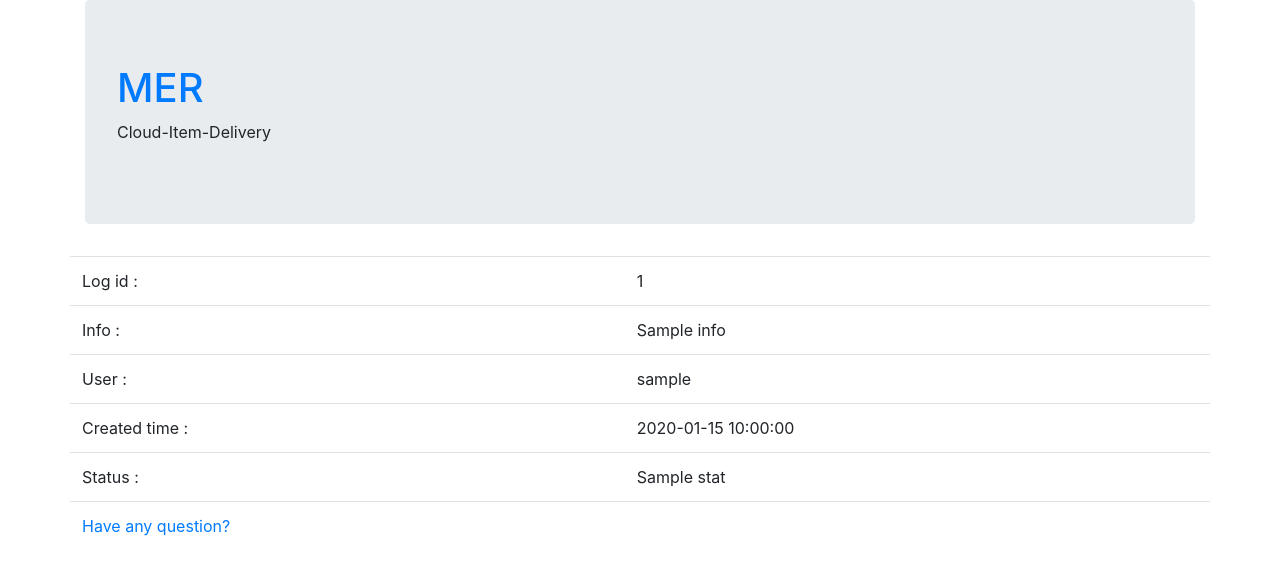
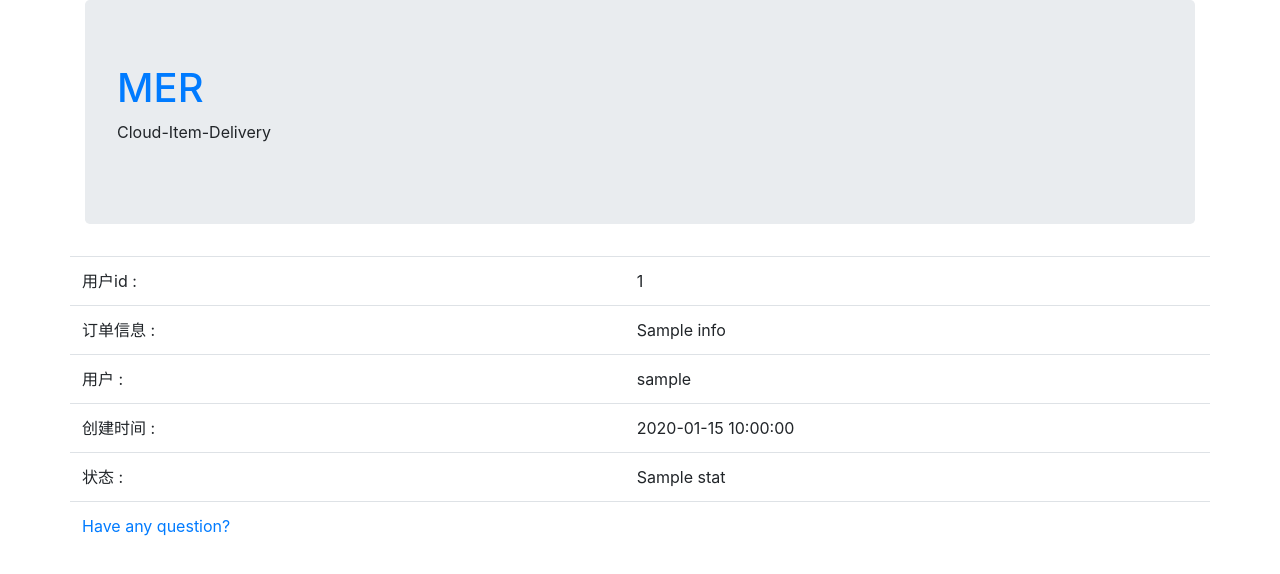
Before and after one commit to Mer1997/flask-server, a Flask app: template server/templates/log/log.html in a window 1280 px wide. Shown: the top 574 px of the page. Run offline with Flask 2, Linux system fonts and the light colour scheme; tables that the repository leaves empty hold one stand-in row (values such as "Sample post"); the template is opened without the code that fills it: values that come from a table or form of the project are taken from there, most other values are stand-ins (such as "Sample title", 1, 10 or a date in 2020); data that the repository does not hold is empty; some libraries are stand-ins or nearby versions.

Commit message:
changed add,log,logs' page-languages

```diff
--- a/server/templates/log/log.html
+++ b/server/templates/log/log.html
@@ -6,15 +6,15 @@
     <table class="table">
 	<tbody>
 	    <tr>
-		<td>Log id :</td><td>{{log.log_id}}</td></tr>
+		<td>用户id :</td><td>{{log.log_id}}</td></tr>
 	    <tr>
-		<td>Info :</td><td>{{log.info|safe}}</td></tr>
+		<td>订单信息 :</td><td>{{log.info|safe}}</td></tr>
 	    <tr>
-		<td>User :</td><td>{{user.username}}</td></tr>
+		<td>用户 :</td><td>{{user.username}}</td></tr>
 	    <tr>
-		<td>Created time :</td><td>{{log.created|safe}}</td></tr>
+		<td>创建时间 :</td><td>{{log.created|safe}}</td></tr>
 	    <tr>
-		<td>Status :</td><td>{{log.stat|safe}}</td></tr>
+		<td>状态 :</td><td>{{log.stat|safe}}</td></tr>
 	    <tr>
 		<td><a href="{{url_for('user.user',username=user.username)}}">Have any question?</a></td><td></td></tr>
 	</tbody>
--- a/server/templates/log/logs.html
+++ b/server/templates/log/logs.html
@@ -6,9 +6,9 @@
     <table class="table">
 	<thead>
 	    <tr>
-		<th>Info</th>
-		<th>create time</th>
-		<th>status</th>
+		<th>历史订单</th>
+		<th>创建时间</th>
+		<th>状态</th>
 		<th></th>
 	    </tr>
 	</thead>
```
